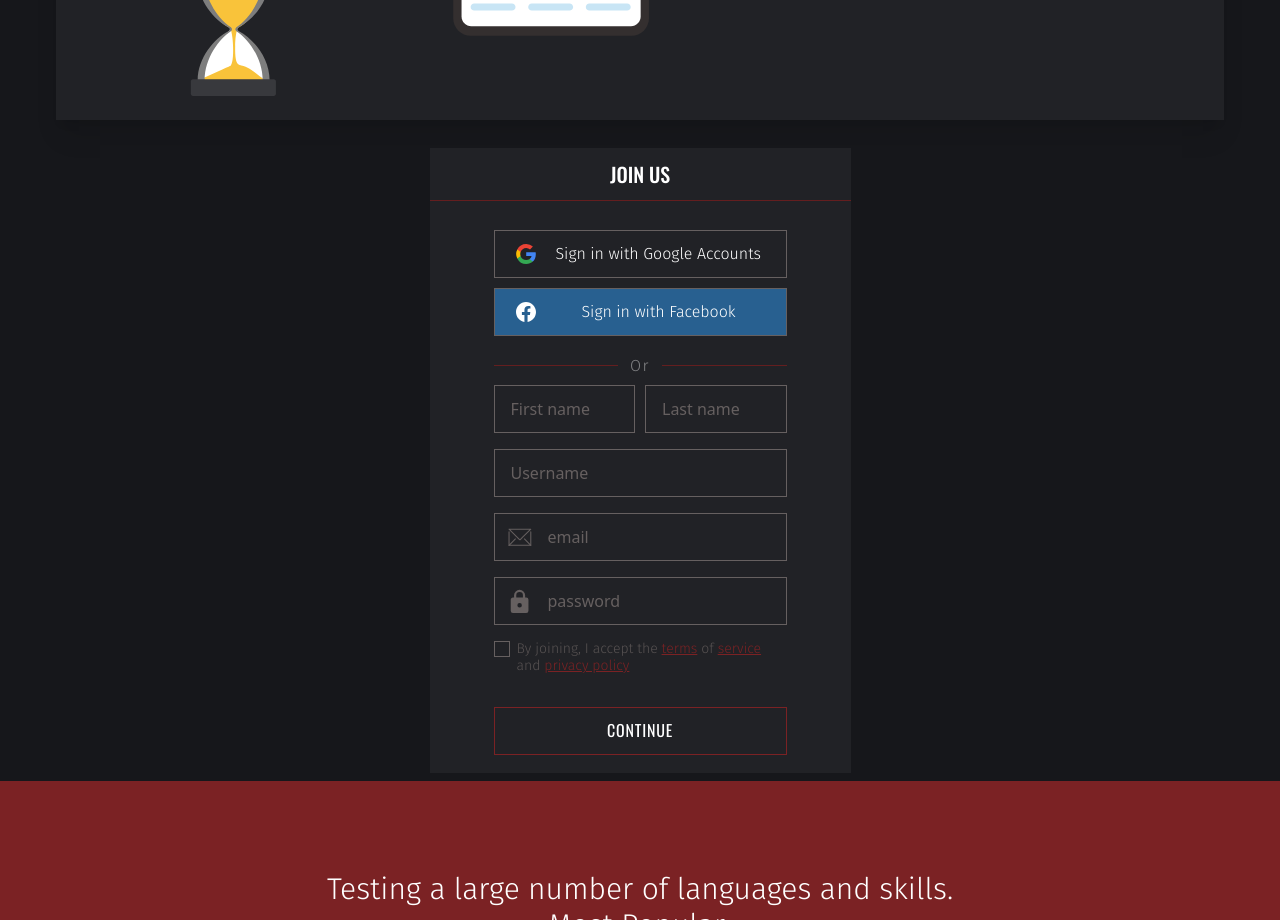
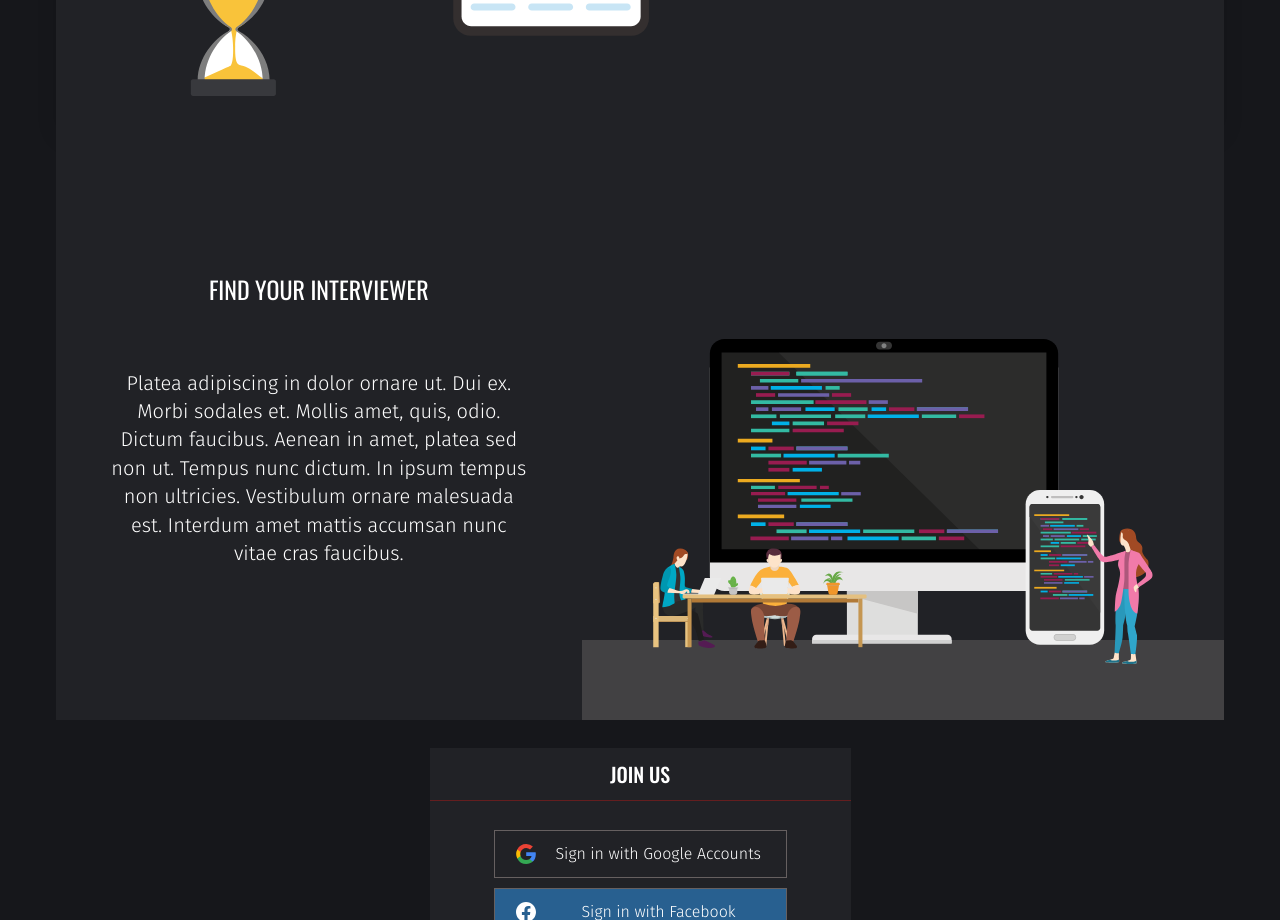
Before and after one commit to vorobeybird/Sobesity-UI, a React (Create React App) app: page / in a window 1280 px wide. Shown: the part 1340-2260 px from the top of the page. Built offline with nearby package versions, Linux system fonts and the light colour scheme; no server answers.

Commit message:
Sob 51 landing find interviewer component (#27)
* feat: landing create find interviewers component

* feat: add translation

* SOB-51 fix bg colors

Co-authored-by: Kanstantsin Varabei <vorobeybird@gmail.com>

```diff
--- a/src/App.tsx
+++ b/src/App.tsx
@@ -1,5 +1,6 @@
 import { CreateAccount } from 'components/ui/info-components/create-account';
 import TimeSlot from 'components/ui/info-components/time-slot';
+import FindInterviewer from 'components/ui/info-components/find-interviewer';
 import { Footer } from 'layouts/footer/Footer';
 import { useAppDispatch } from 'hooks';
 import { getAllCategories } from 'store/question.store';
@@ -20,6 +21,7 @@ function App() {
         <div className="w-full py-5 text-primary-dark">
           <CreateAccount />
           <TimeSlot />
+          <FindInterviewer />
         </div>
       </div>
       <AuthForm type={FormType.SignUp} action={() => {}} />
--- /dev/null
+++ b/src/components/ui/info-components/find-interviewer/find-interviewer.tsx
@@ -0,0 +1,73 @@
+import classNames from 'classnames';
+import { useTranslation } from 'react-i18next';
+import InterviewersAndGadgets from '../../../../assets/images/InterviewersAndGadgets.svg';
+
+export function FindInterviewer() {
+  const { t } = useTranslation();
+
+  return (
+    <div
+      className={classNames(
+        'flex relative w-full h-[224px] bg-black-light rounded-2xl',
+        'md:w-full md:h-[400px]',
+        'lg:h-[600px] lg:rounded-none',
+      )}
+    >
+      <div
+        className={classNames(
+          'flex basis-[30%] z-10',
+          'md:basis-[35%]',
+          'lg:basis-[45%] lg:flex-col lg:items-center lg:justify-center',
+        )}
+      >
+        <div
+          className={classNames(
+            'mt-7 ml-4 font-oswald text-white text-xl',
+            'md:mt-12 md:ml-9 md:text-2xl',
+            'lg:mt-0 lg:ml-0 lg:mb-16 lg:uppercase',
+          )}
+        >
+          {t('PAGES.HOME.FIND_YOUR_INTERVIEWER_SECTION.TITLE')}
+        </div>
+        <div
+          className={classNames(
+            'hidden',
+            'lg:block lg:text-center lg:max-w-[418px] lg:body-1',
+          )}
+        >
+          {t('PAGES.HOME.FIND_YOUR_INTERVIEWER_SECTION.DESCRIPTION')}
+        </div>
+      </div>
+      <div
+        className={classNames(
+          'flex relative basis-[70%] z-10 sm:mt-12 sm:mb-5',
+          'md:basis-[65%]',
+          'lg:basis-[55%] lg:mt-0 lg:mb-0 lg:justify-center lg:items-end',
+        )}
+      >
+        <img
+          src={InterviewersAndGadgets}
+          alt="Interviewers and gadgets"
+          className={classNames(
+            'h-[155px] w-[240px] ',
+            'md:h-[325px] md:w-[430px]',
+            'lg:w-full lg:z-10 lg:mb-14',
+          )}
+        />
+        <span
+          className={classNames(
+            'hidden absolute bottom-0 w-full h-[80px] bg-secondary-dark',
+            'lg:block',
+          )}
+        />
+      </div>
+      <span
+        className={classNames(
+          'absolute bottom-0 w-full h-[40px] bg-secondary-dark rounded-b-2xl',
+          'md:h-[80px]',
+          'lg:hidden',
+        )}
+      />
+    </div>
+  );
+}
--- /dev/null
+++ b/src/components/ui/info-components/find-interviewer/index.tsx
@@ -0,0 +1,3 @@
+import { FindInterviewer } from './find-interviewer';
+
+export default FindInterviewer;
```
Also changed, not shown: src/assets/images/InterviewersAndGadgets.svg (added).
